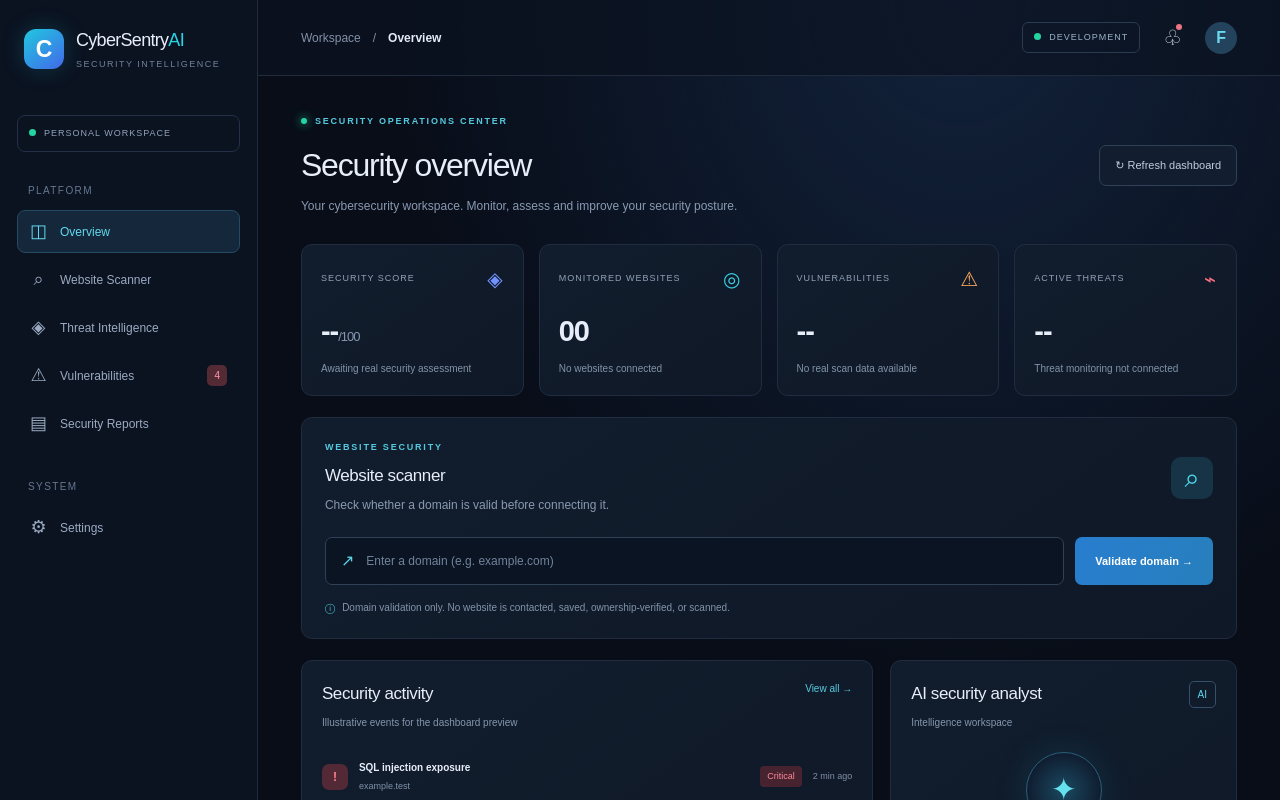
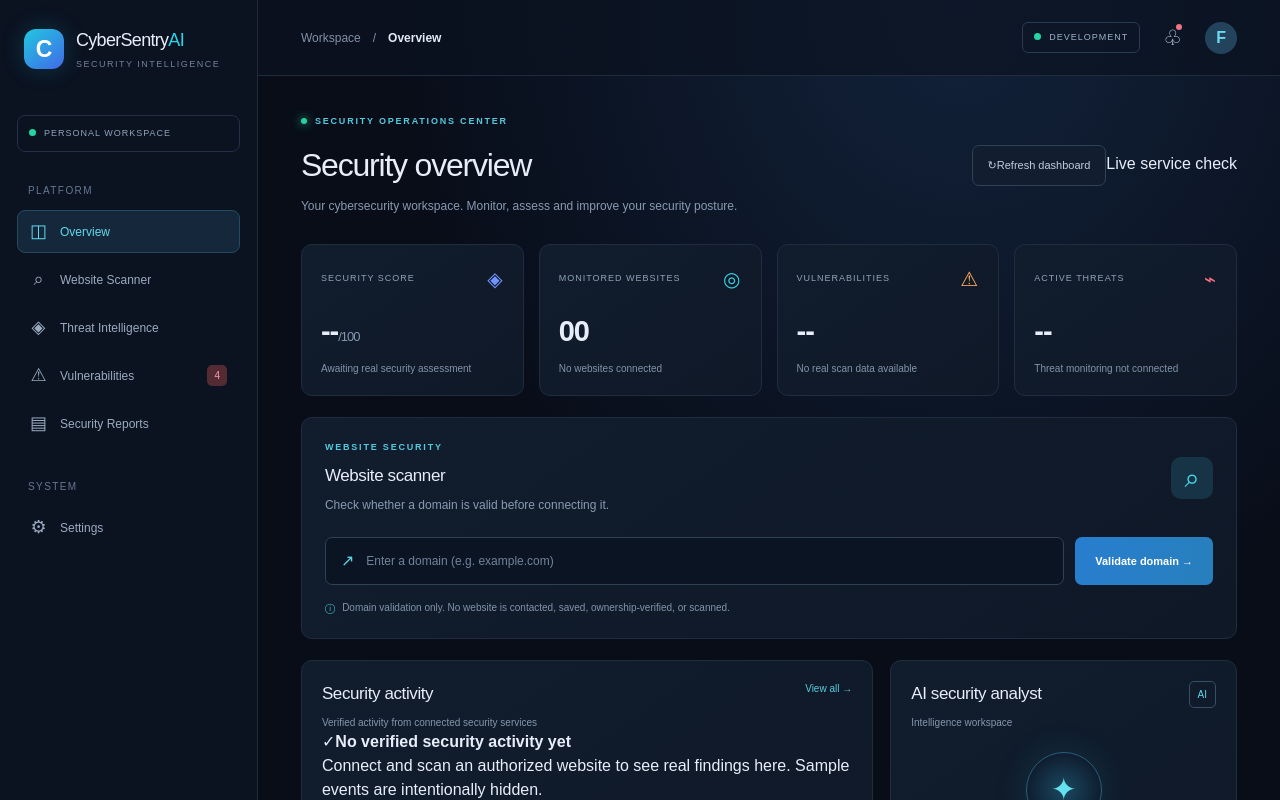
Before and after one commit to Fouzia2510/cybersentry-ai, a Next.js app: page / in a window 1280 px wide. Shown: the top 800 px of the page. Built offline with nearby package versions, Linux system fonts and the light colour scheme.

Commit message:
Improve dashboard refresh and remove simulated security activity

```diff
--- a/src/app/page.tsx
+++ b/src/app/page.tsx
@@ -22,6 +22,32 @@ export default function Home() {
   const [url, setUrl] = useState("");
   const [scanning, setScanning] = useState(false);
   const [scanMessage, setScanMessage] = useState("");
+  const [refreshing, setRefreshing] = useState(false);
+  const [lastUpdated, setLastUpdated] = useState<string | null>(null);
+  const [refreshMessage, setRefreshMessage] = useState("");
+
+  async function refreshDashboard() {
+    if (refreshing) return;
+    setRefreshing(true);
+    setRefreshMessage("");
+    try {
+      const response = await fetch("/api/health", { cache: "no-store" });
+      const result = await response.json();
+      if (!response.ok) throw new Error(result.error || "Health check failed.");
+      setLastUpdated(new Date().toLocaleTimeString());
+      setRefreshMessage(
+        result.supabase?.status === "reachable"
+          ? "Dashboard checked successfully. Supabase API is reachable."
+          : "Dashboard checked. Supabase is not configured or could not be reached."
+      );
+      setActive("Overview");
+      setScanMessage("");
+    } catch {
+      setRefreshMessage("Unable to refresh right now. Check your connection and try again.");
+    } finally {
+      setRefreshing(false);
+    }
+  }
 
   async function validateDomain() {
     if (!url.trim()) {
@@ -161,15 +187,21 @@ export default function Home() {
               </p>
             </div>
 
-            <button
-              className="secondary-button"
-              onClick={() => {
-                setActive("Overview");
-                setScanMessage("");
-              }}
-            >
-              ↻ Refresh dashboard
-            </button>
+            <div className="refresh-control">
+              <button
+                className="secondary-button"
+                onClick={refreshDashboard}
+                disabled={refreshing}
+                aria-busy={refreshing}
+              >
+                <span className={refreshing ? "refresh-spinner" : ""}>↻</span>
+                {refreshing ? "Checking services..." : "Refresh dashboard"}
+              </button>
+              <span className="refresh-meta">
+                {lastUpdated ? `Last checked at ${lastUpdated}` : "Live service check"}
+              </span>
+              {refreshMessage && <span className="refresh-feedback" role="status">{refreshMessage}</span>}
+            </div>
           </div>
 
           {active !== "Overview" && (
@@ -273,34 +305,19 @@ export default function Home() {
               <div className="panel-title">
                 <div>
                   <h3>Security activity</h3>
-                  <p>Illustrative events for the dashboard preview</p>
+                  <p>Verified activity from connected security services</p>
                 </div>
                 <button onClick={() => setActive("Security Reports")}>
                   View all →
                 </button>
               </div>
 
-              <div className="event-list">
-                {events.map((event, index) => (
-                  <div className="event-row" key={index}>
-                    <span className={`event-indicator ${event.type.toLowerCase()}`}>
-                      !
-                    </span>
-                    <div className="event-info">
-                      <strong>{event.title}</strong>
-                      <small>{event.target}</small>
-                    </div>
-                    <span className={`severity ${event.type.toLowerCase()}`}>
-                      {event.type}
-                    </span>
-                    <time>{event.time}</time>
-                  </div>
-                ))}
+              <div className="empty-activity">
+                <span className="empty-activity-icon">✓</span>
+                <strong>No verified security activity yet</strong>
+                <p>Connect and scan an authorized website to see real findings here. Sample events are intentionally hidden.</p>
               </div>
-              <div className="demo-label">
-                SAMPLE DATA · NOT LIVE SECURITY FINDINGS
-              </div>
-            </section>
+                        </section>
 
             <section className="content-panel intelligence-panel">
               <div className="panel-title">
```
